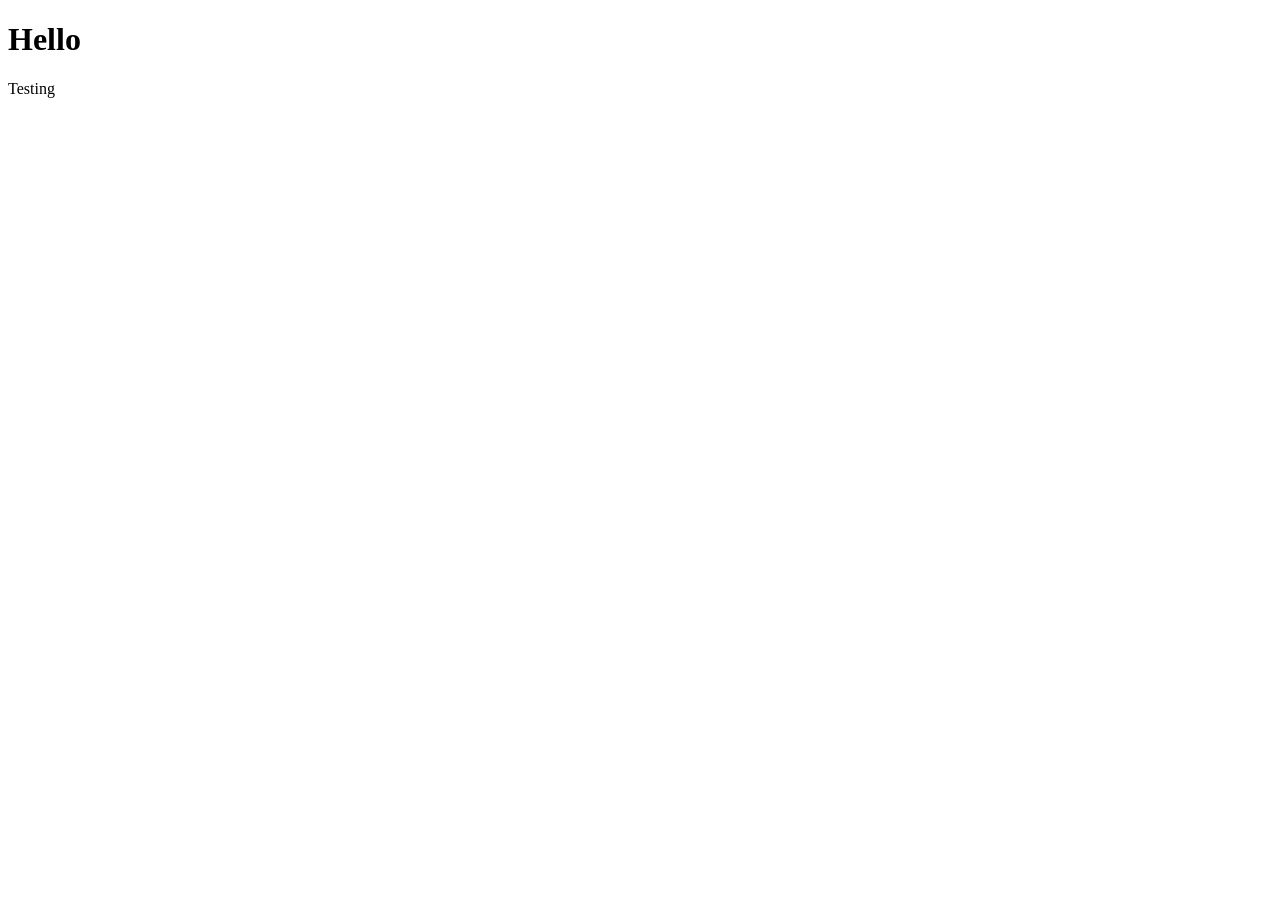
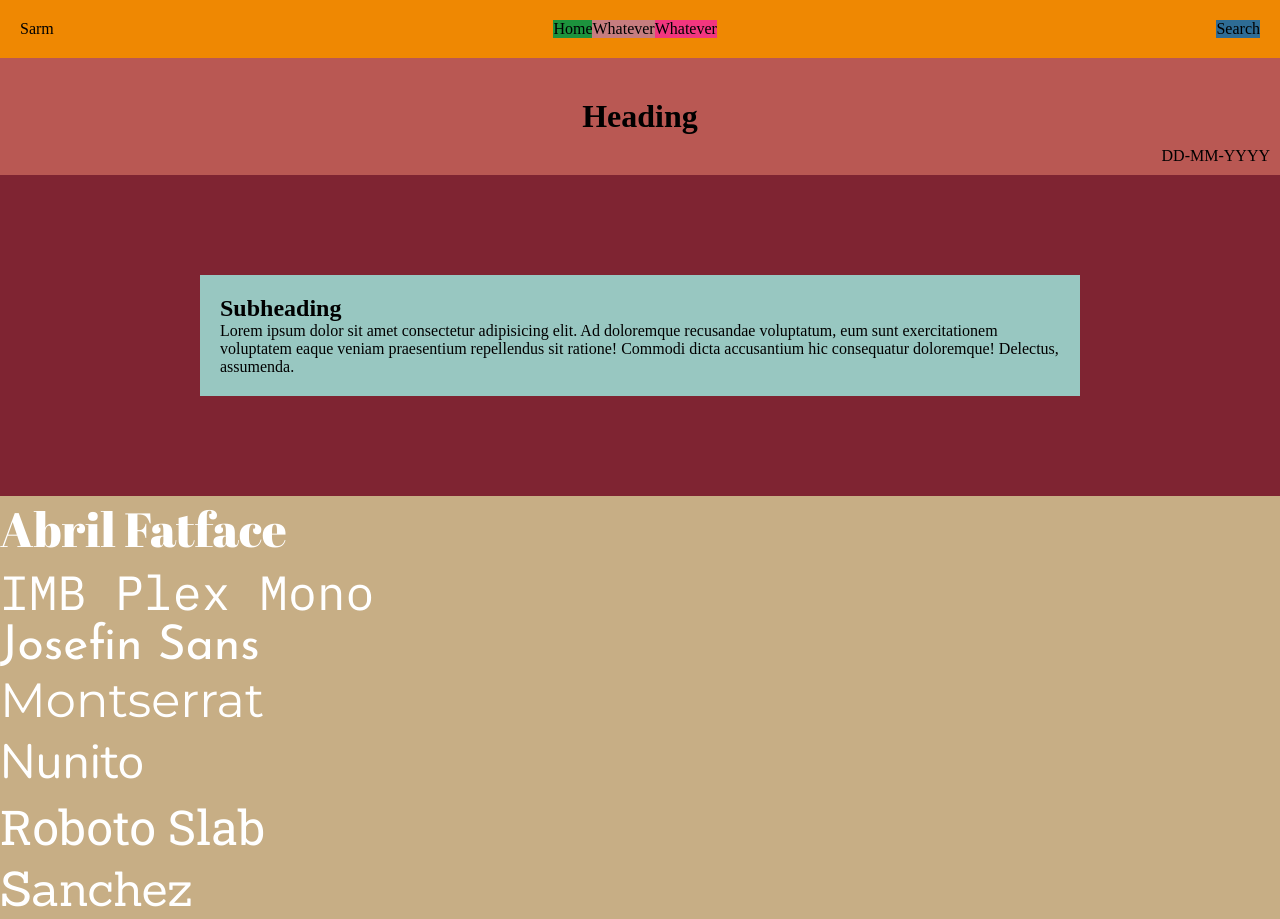
Before and after one commit to Sarm-88/Sarm-88.github.io, a plain HTML site: page index.html in a window 1280 px wide. Before the commit the page ends 800 px from the top, so only its background shows below. Drawn offline with nearby package versions, Linux system fonts and the light colour scheme.

Commit message:
Structure

```diff
--- a/index.html
+++ b/index.html
@@ -2,12 +2,56 @@
 <html>
 
 <head>
+
     <title>Sarm</title>
+    <link rel="stylesheet" href="style.css">
+
 </head>
 
 <body>
-    <h1>Hello</h1>
-    <p>Testing</p>
+
+    <div class="navbar">
+        <p class="logo">Sarm</p>
+        <div class="pages">
+            <div>
+                <p>Home</p>
+            </div>
+            <div>
+                <p>Whatever</p>
+            </div>
+            <div>
+                <p>Whatever</p>
+            </div>
+        </div>
+        <div class="search">Search</div>
+    </div>
+
+    <div class="header">
+        <h1>Heading</h1>
+        <p class="date">DD-MM-YYYY</p>
+    </div>
+
+    <div class="main">
+        <div class="article">
+            <h2>Subheading</h2>
+            <p>Lorem ipsum dolor sit amet consectetur adipisicing elit. Ad doloremque recusandae voluptatum, eum sunt
+                exercitationem voluptatem eaque veniam praesentium repellendus sit ratione! Commodi dicta accusantium
+                hic consequatur doloremque! Delectus, assumenda.</p>
+        </div>
+    </div>
+
+    <div class="fonts">
+        <p class="abril">Abril Fatface</p>
+        <p class="ibm">IMB Plex Mono</p>
+        <p class="josefin">Josefin Sans</p>
+        <p class="montserrat">Montserrat</p>
+        <p class="nunito">Nunito</p>
+        <p class="roboto">Roboto Slab</p>
+        <p class="sanchez">Sanchez</p>
+    </div>
+
+    <script src="randColor.js"></script>
+
 </body>
 
 </html>
--- /dev/null
+++ b/randColor.js
@@ -0,0 +1,5 @@
+var divs = document.getElementsByTagName("div");
+
+for (var i = 0; i < divs.length; i++) {
+    divs[i].style.backgroundColor = "rgb(" + Math.floor(Math.random() * 256) + ", " + Math.floor(Math.random() * 256) + ", " + Math.floor(Math.random() * 256) + ")";
+}
--- /dev/null
+++ b/style.css
@@ -0,0 +1,86 @@
+@import url("https://fonts.googleapis.com/css2?family=Abril+Fatface&family=IBM+Plex+Mono&family=Josefin+Sans&family=Montserrat&family=Nunito&family=Roboto+Slab&family=Sanchez&display=swap");
+
+* {
+	padding: 0px;
+	margin: 0px;
+}
+
+body {
+	background-color: hsl(0, 0%, 20%);
+}
+
+.navbar {
+	display: flex;
+	justify-content: space-between;
+	padding: 20px;
+}
+
+.pages {
+	display: flex;
+}
+
+.header {
+	display: flex;
+	flex-direction: column;
+	align-items: center;
+	justify-content: center;
+	position: relative; /* Needed for .date alignment */
+	padding: 40px;
+}
+
+.main {
+	padding: 100px;
+	padding-left: 200px;
+	padding-right: 200px;
+}
+
+.article {
+	padding: 20px;
+}
+
+.date {
+	position: absolute;
+	right: 10px;
+	bottom: 10px;
+}
+
+/* --- */
+
+.fonts {
+	color: white;
+}
+
+.abril {
+	font-family: "Abril Fatface";
+	font-size: 48px;
+}
+
+.ibm {
+	font-family: "IBM Plex Mono";
+	font-size: 48px;
+}
+
+.josefin {
+	font-family: "Josefin Sans";
+	font-size: 48px;
+}
+
+.montserrat {
+	font-family: "Montserrat";
+	font-size: 48px;
+}
+
+.nunito {
+	font-family: "Nunito";
+	font-size: 48px;
+}
+
+.roboto {
+	font-family: "Roboto Slab";
+	font-size: 48px;
+}
+
+.sanchez {
+	font-family: "Sanchez";
+	font-size: 48px;
+}
```
